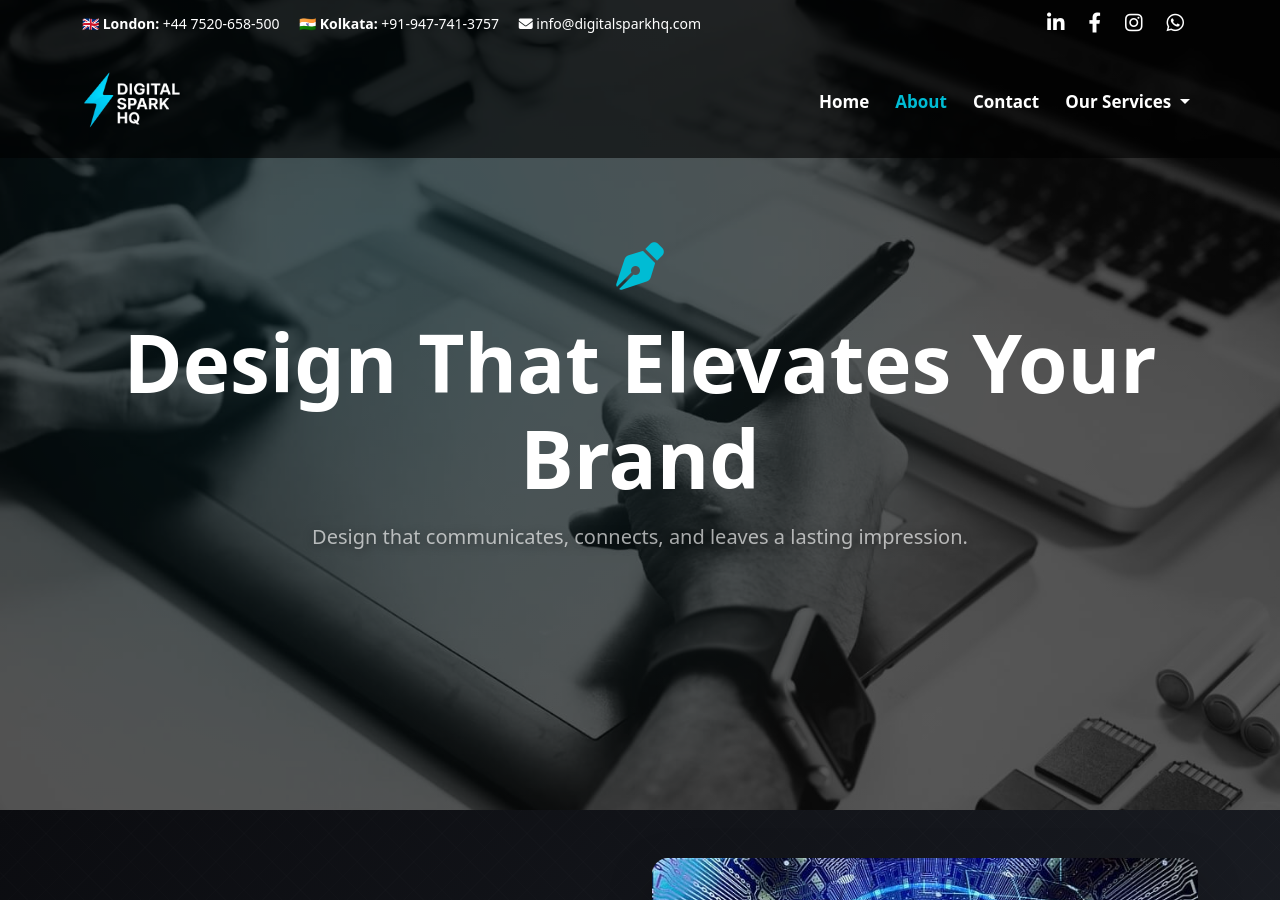
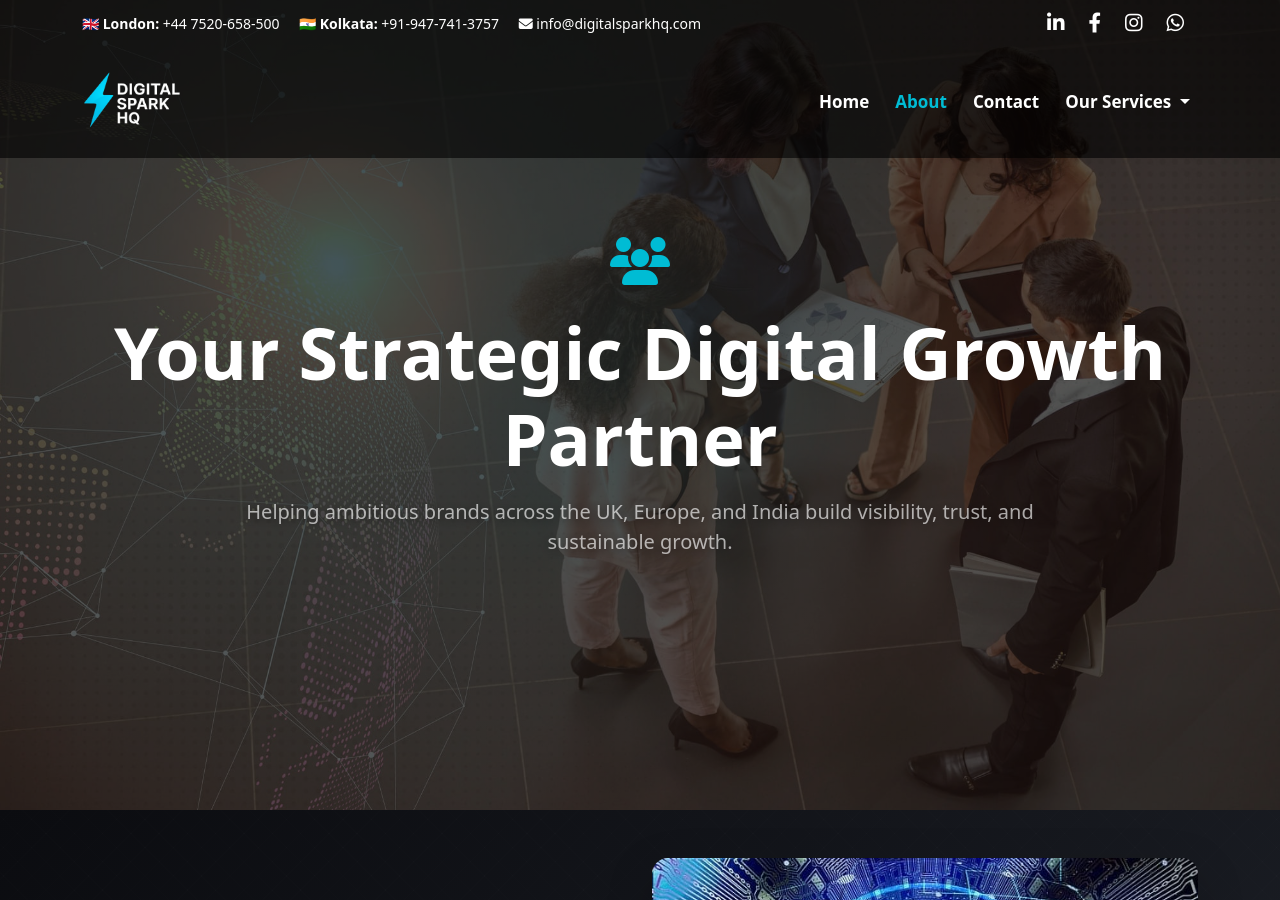
Before and after one commit to Iambiswajit-C/digitalsparkhq, a Jekyll site: the page built from about.md, in a window 1280 px wide and 900 px high. Built offline with Jekyll 4.4.1, drawn with Linux system fonts in a browser that asks for light colours.

Commit message:
Update about.md

```diff
--- a/about.md
+++ b/about.md
@@ -9,20 +9,26 @@ breadcrumb:
     url: "https://digitalsparkhq.com/about/"
 ---
 
-<!-- HERO Section -->
-<section id="service-hero"
+<!-- Hero Section -->
+<section id="about-hero"
   class="text-center text-white position-relative d-flex justify-content-center align-items-center"
-  style="height:90vh; background:url('{{ '/assets/images/graphic-design-hero.jpg' | relative_url }}') center/cover no-repeat;">
+  style="height:90vh; background:url('{{ '/assets/images/about-hero.jpg' | relative_url }}') center/cover no-repeat;">
 
   <div class="hero-overlay"></div>
   <div class="hero-glow"></div>
 
   <div class="container position-relative z-2 fade-in">
-    <i class="fas fa-pen-nib fa-3x mb-4" style="color: var(--hover-color);"></i>
-    <h1 class="display-1 fw-bold">Design That Elevates Your Brand</h1>
+
+    <i class="fas fa-users fa-3x mb-4" style="color: var(--hover-color);"></i>
+
+    <h1 class="display-2 fw-bold">
+      Your Strategic Digital Growth Partner
+    </h1>
+
     <p class="lead opacity-75 mt-3 mx-auto hero-subtext" style="max-width:820px;">
-      Design that communicates, connects, and leaves a lasting impression.
+      Helping ambitious brands across the UK, Europe, and India build visibility, trust, and sustainable growth.
     </p>
+
   </div>
 </section>
 
```
